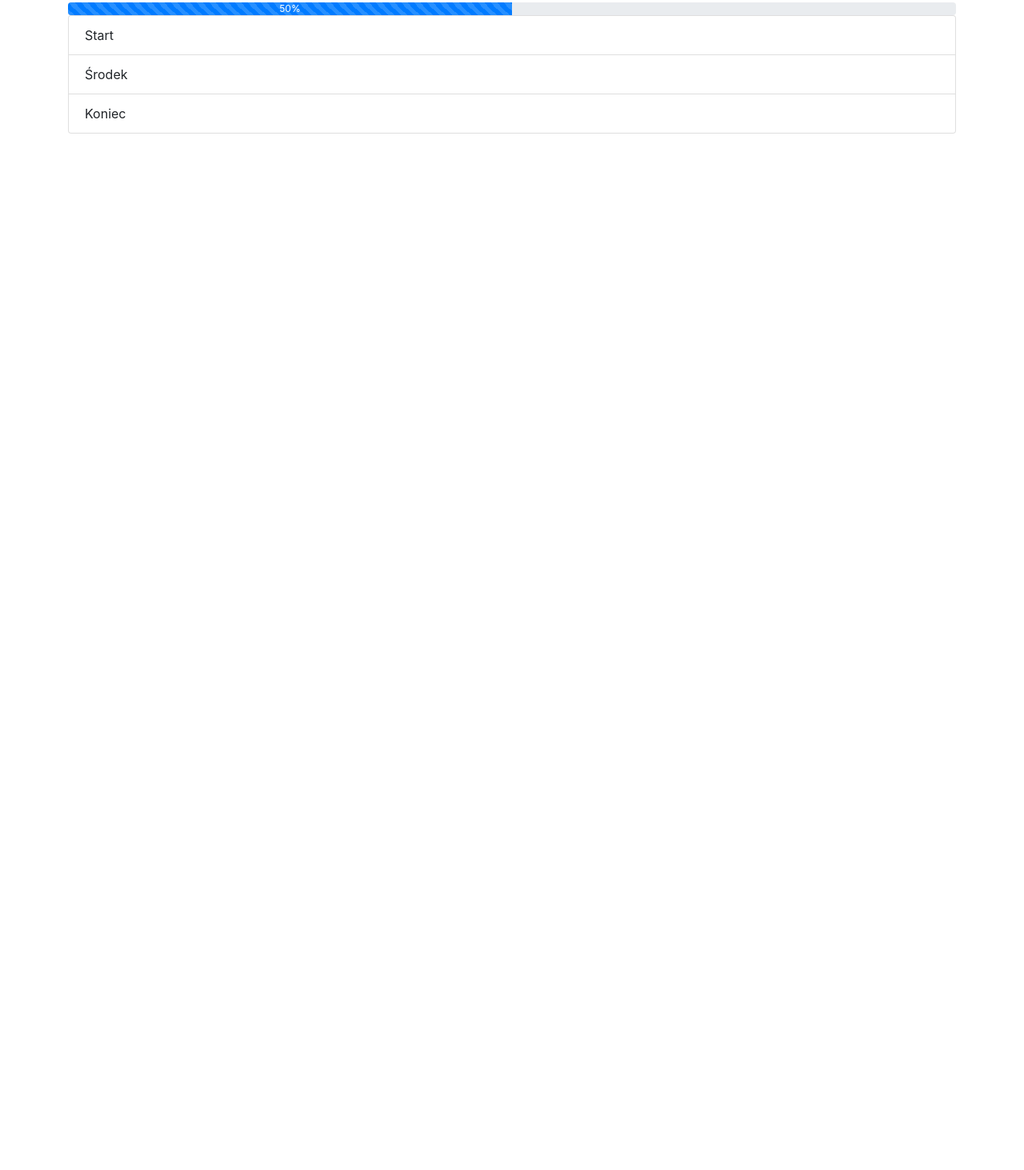
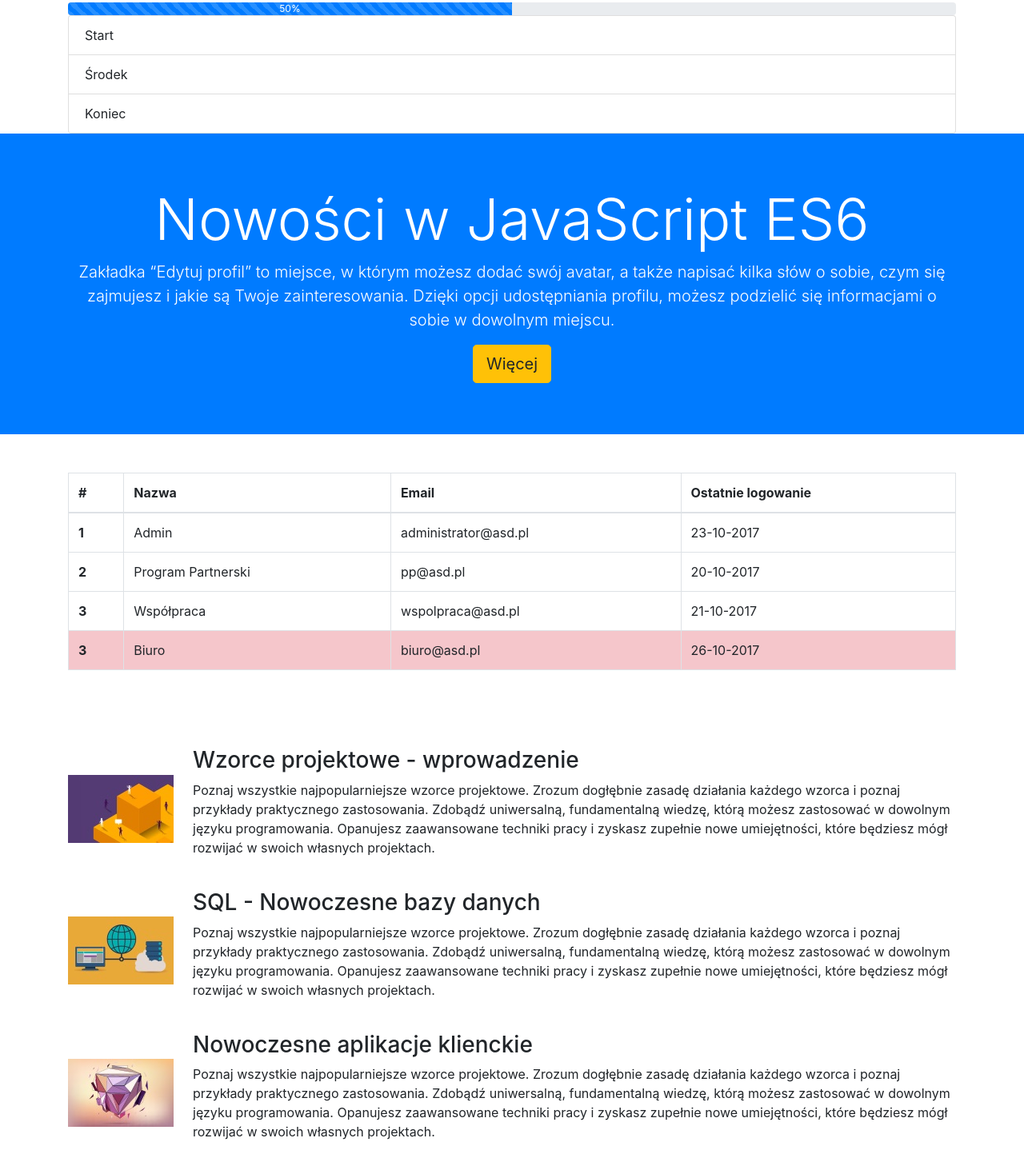
Before and after one commit to grzegorToSzaman/startWithBootstrap, a plain HTML site: page index.html in a window 1280 px wide. Shown: the part 2047-3510 px from the top of the page at 80% size. Before the commit the page ends 2214 px from the top, so only its background shows below. Drawn offline with Linux system fonts and the light colour scheme.

Commit message:
jumbotron, table, media

```diff
--- a/index.html
+++ b/index.html
@@ -15,7 +15,7 @@
     </style>
 </head>
 <body>
-<div class="container">
+    <div class="container">
         <nav class="sticky-top">
             <ul class="list-inline bg-primary py-3">
                 <li class="list-inline-item"><a href="#" class="badge badge-pill badge-dark">Start</a></li>
@@ -109,5 +109,80 @@
         </ul>
     </div>
 
+    <div class="jumbotron jumbotron-fluid bg-primary text-white text-center">
+        <div class="container">
+            <h1 class="display-3">Nowości w JavaScript ES6</h1>
+            <p class="lead">Zakładka “Edytuj profil” to miejsce, w którym możesz dodać swój avatar, a także napisać kilka słów o sobie, czym się zajmujesz i jakie są Twoje zainteresowania. Dzięki opcji udostępniania profilu, możesz podzielić się informacjami o sobie w dowolnym miejscu.</p>
+            <button class="btn btn-warning btn-lg">Więcej</button>
+        </div>
+    </div>
+
+    <div class="container">
+        <table class="my-5 table table-bordered table-hover">
+            <thead>
+            <tr>
+                <th scope="col">#</th>
+                <th scope="col">Nazwa</th>
+                <th scope="col">Email</th>
+                <th scope="col">Ostatnie logowanie</th>
+            </tr>
+            </thead>
+            <tbody>
+            <tr>
+                <th scope="row">1</th>
+                <td>Admin</td>
+                <td>administrator@asd.pl</td>
+                <td>23-10-2017</td>
+            </tr>
+            <tr>
+                <th scope="row">2</th>
+                <td>Program Partnerski</td>
+                <td>pp@asd.pl</td>
+                <td>20-10-2017</td>
+            </tr>
+            <tr>
+                <th scope="row">3</th>
+                <td>Współpraca</td>
+                <td>wspolpraca@asd.pl</td>
+                <td>21-10-2017</td>
+            </tr>
+            <tr class="table-danger">
+                <th scope="row">3</th>
+                <td>Biuro</td>
+                <td>biuro@asd.pl</td>
+                <td>26-10-2017</td>
+            </tr>
+            </tbody>
+        </table>
+    </div>
+
+    <div class="container pt-5">
+
+        <div class="media mb-4">
+            <img src="images/wp.jpg" alt="wzorce projektowe" class="mr-4 align-self-center">
+            <div class="media-body">
+                <h3>Wzorce projektowe - wprowadzenie</h3>
+                <p>Poznaj wszystkie najpopularniejsze wzorce projektowe. Zrozum dogłębnie zasadę działania każdego wzorca i poznaj przykłady praktycznego zastosowania. Zdobądź uniwersalną, fundamentalną wiedzę, którą możesz zastosować w dowolnym języku programowania. Opanujesz zaawansowane techniki pracy i zyskasz zupełnie nowe umiejętności, które będziesz mógł rozwijać w swoich własnych projektach.</p>
+            </div>
+        </div>
+
+        <div class="media mb-4">
+            <img src="images/sql.jpg" alt="wzorce projektowe" class="mr-4 align-self-center">
+            <div class="media-body">
+                <h3>SQL - Nowoczesne bazy danych</h3>
+                <p>Poznaj wszystkie najpopularniejsze wzorce projektowe. Zrozum dogłębnie zasadę działania każdego wzorca i poznaj przykłady praktycznego zastosowania. Zdobądź uniwersalną, fundamentalną wiedzę, którą możesz zastosować w dowolnym języku programowania. Opanujesz zaawansowane techniki pracy i zyskasz zupełnie nowe umiejętności, które będziesz mógł rozwijać w swoich własnych projektach.</p>
+            </div>
+        </div>
+
+        <div class="media mb-4">
+            <img src="images/app-js.jpg" alt="wzorce projektowe" class="mr-4 align-self-center">
+            <div class="media-body">
+                <h3>Nowoczesne aplikacje klienckie</h3>
+                <p>Poznaj wszystkie najpopularniejsze wzorce projektowe. Zrozum dogłębnie zasadę działania każdego wzorca i poznaj przykłady praktycznego zastosowania. Zdobądź uniwersalną, fundamentalną wiedzę, którą możesz zastosować w dowolnym języku programowania. Opanujesz zaawansowane techniki pracy i zyskasz zupełnie nowe umiejętności, które będziesz mógł rozwijać w swoich własnych projektach.</p>
+            </div>
+        </div>
+
+    </div>
+
 </body>
 </html>
```
Also changed, not shown: images/app-js.jpg (added), images/sql.jpg (added), images/wp.jpg (added).
